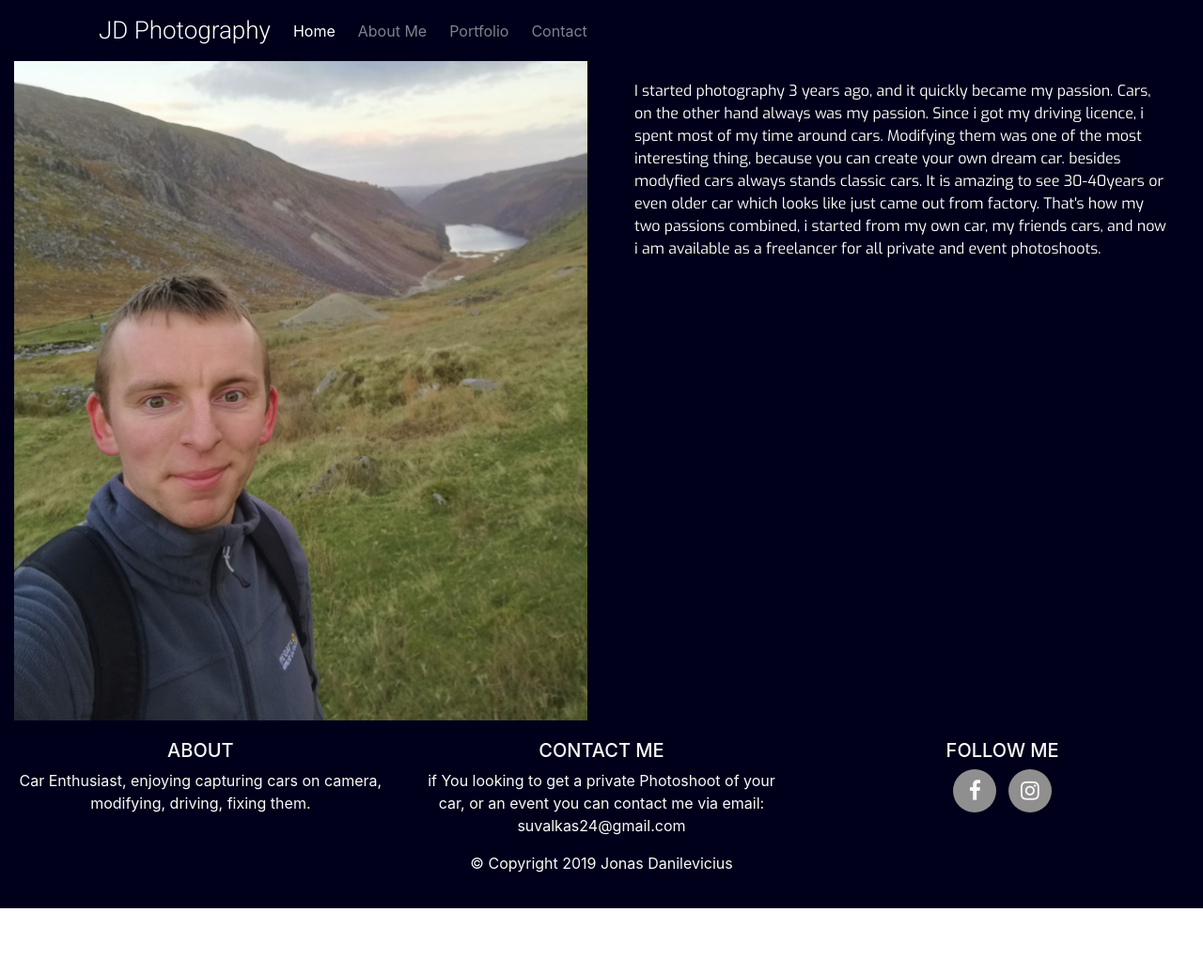
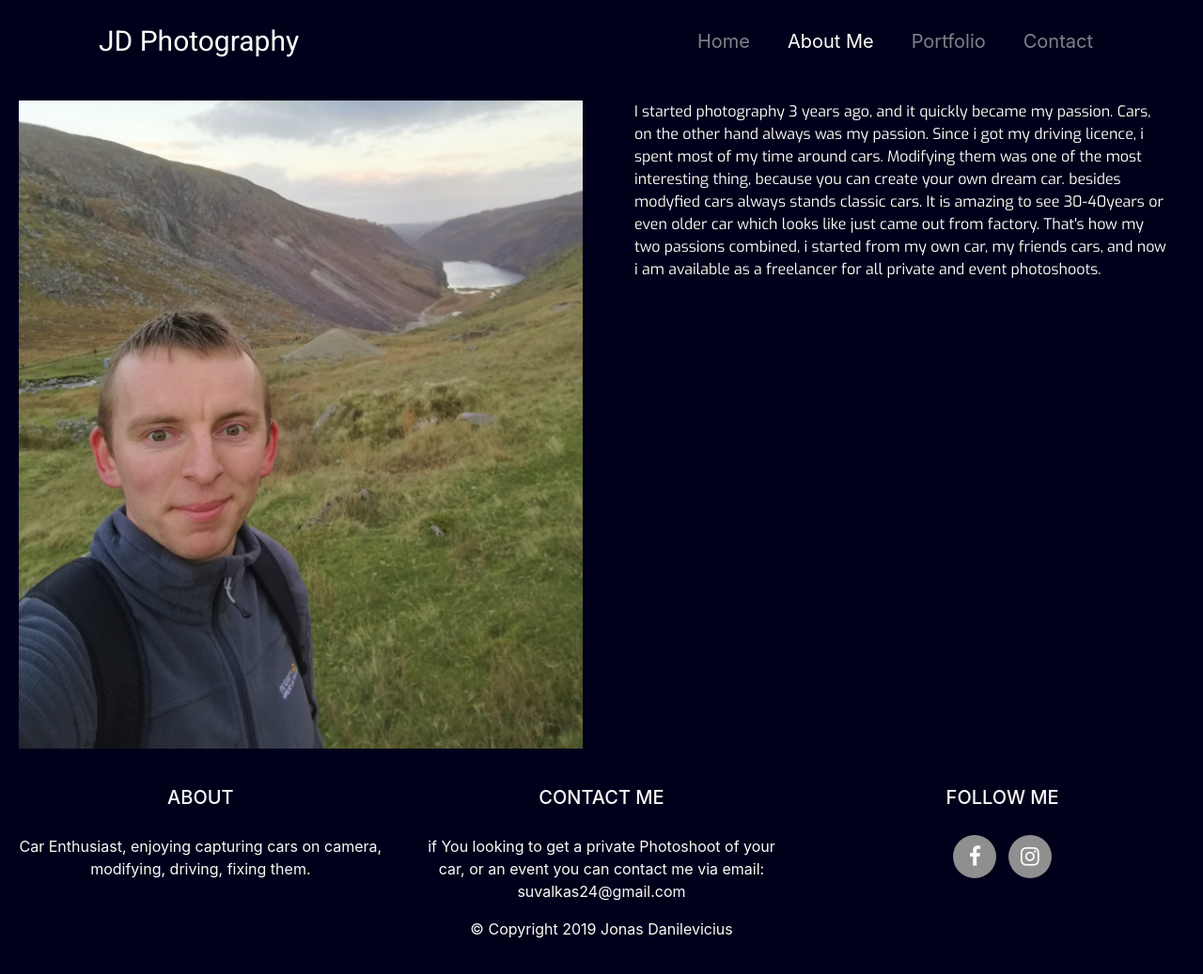
Before and after one commit to Code-Institute-Submissions/jd-photography, a plain HTML site: page aboutme.html in a window 1280 px wide. Shown: the whole page at 94% size. Before the commit the page ends 967 px from the top, so only its background shows below. Drawn offline with nearby package versions, Linux system fonts and the light colour scheme.

Commit message:
UX added

```diff
--- a/aboutme.html
+++ b/aboutme.html
@@ -30,9 +30,9 @@
             <span class="navbar-toggler-icon"></span>
         </button>
     <div class="collapse navbar-collapse" id="navbarNavDropdown">
-     <ul class="navbar-nav mr-auto">
-      <li class="active nav-item mr-2"><a class="nav-link" href="index.html">Home</a></li>
-      <li class="nav-item mr-2"><a class="nav-link" href="aboutme.html">About Me</a></li>
+     <ul class="navbar-nav ml-auto">
+      <li class=" nav-item mr-2"><a class="nav-link" href="index.html">Home</a></li>
+      <li class="active nav-item mr-2"><a class="nav-link" href="aboutme.html">About Me</a></li>
       <li class="nav-item mr-2"><a class="nav-link" href="portfolio.html">Portfolio</a></li>
       <li class="nav-item mr-2"><a class="nav-link" href="contact.html">Contact</a></li>
 
@@ -48,7 +48,7 @@
  <section>
   <div class="container-fluid">
    <div class="row">
-    <div class="col-md-6">
+    <div class="col-md-6 selfie">
      <img src="assets/images/selfie.jpg" alt="Jonas Danilevicius" class="img-fluid">
     </div>
 
--- a/assets/css/style.css
+++ b/assets/css/style.css
@@ -1,4 +1,6 @@
 @import url('https://fonts.googleapis.com/css?family=Roboto:100,200,300,400,500,600,700|Exo:100,200,300,400,500,600,700');
+
+
 
 /*------------------------------------------------------ Colours*/
 
@@ -11,17 +13,23 @@
 }
 
 
+/*------------------------------------------------------ heading*/
 
+.navbar {
+    padding: 16px;
+}
+.navbar-nav li {
+    padding-right: 16px;
+}
 
-
-
-
-/*------------------------------------------------------ heading*/
+.nav-link {
+    font-size: 20px;
+}
 
 .navbar-brand {
     font-family: "Roboto", sans-serif;
-    font-weight: 300;
-    font-size: 26px;
+    font-weight: 400;
+    font-size: 30px;
     margin-left: 20px;
     color: #fafafa;
 }
@@ -31,10 +39,9 @@
 }
 
 
+/*------------------------------------------------------ footer*/
 
 
-
-/*------------------------------------------------------ footer*/
 .uppercase {
     text-transform: uppercase;
 }
@@ -46,6 +53,14 @@ footer {
     text-align: center;
     padding: 20px;
     margin: 0;
+}
+
+footer h5 {
+    padding-bottom: 20px;
+}
+
+footer li a {
+    padding-top: 30px;
 }
 
 .social-links li a i {
@@ -115,7 +130,6 @@ button[type="submit"] {
 }
 
 
-
 /*------------------------------------------------------About Me*/
 
 .aboutme-text {
@@ -125,6 +139,11 @@ button[type="submit"] {
     font-family: "Exo", sans-serif;
 }
 
+.selfie {
+    margin: 0;
+    max-width: 720px;
+    padding: 20px;
+}
 
 
 /*------------------------------------------------------ Media Queries*/
```
Also changed, not shown: contact.html (+3 -3 lines), index.html (+2 -3 lines), portfolio.html (+3 -12 lines), 3 other files.
